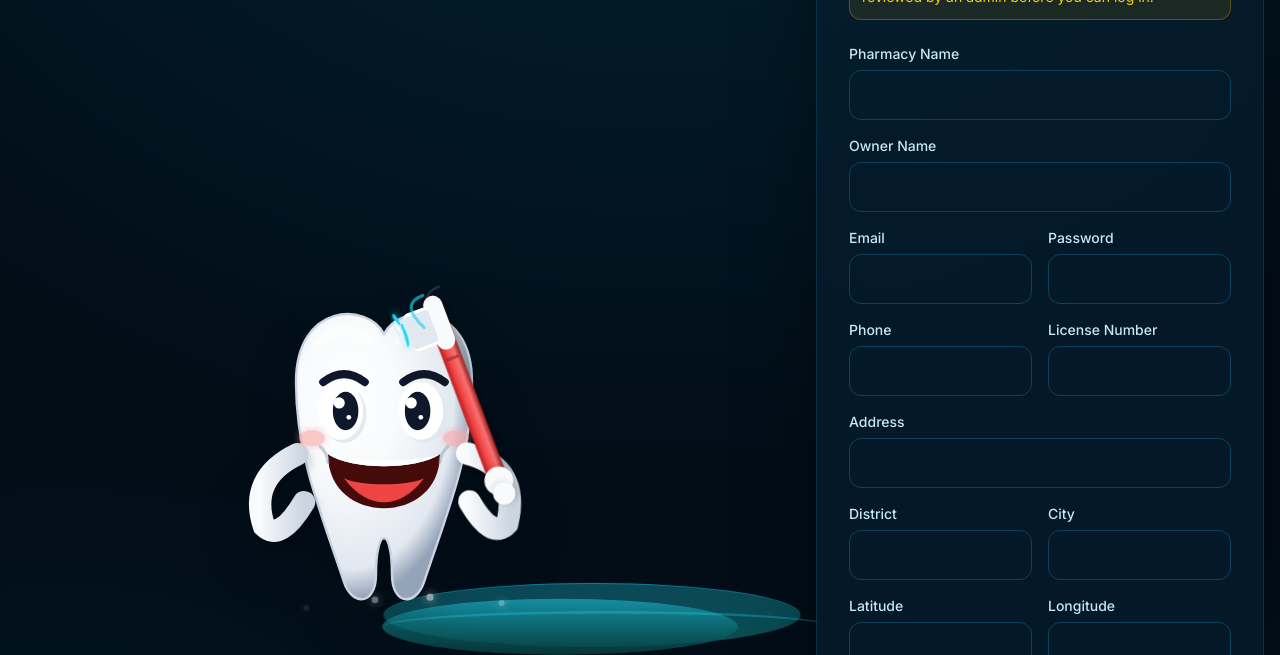
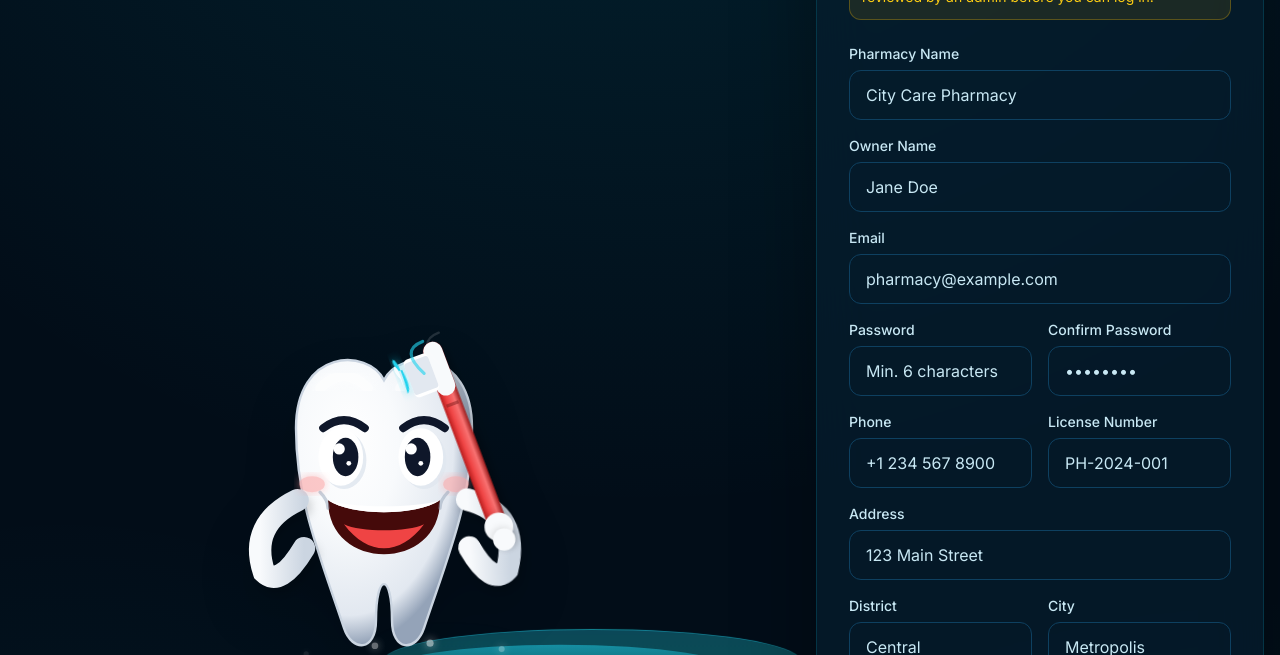
Before and after one commit to januuthayan1967-cloud/smart-oral-disease-detection, a React (Vite) app in the folder frontend/: page /register-pharmacy in a window 1280 px wide. Shown: the part 297-952 px from the top of the page. Built offline with nearby package versions, Linux system fonts and the light colour scheme; no server answers.

Commit message:
Fix registration automatic login and validation error display bugs

```diff
--- a/frontend/src/context/AuthContext.jsx
+++ b/frontend/src/context/AuthContext.jsx
@@ -48,10 +48,7 @@ export const AuthProvider = ({ children }) => {
 
   const register = async (userData) => {
     const { data } = await authAPI.register(userData);
-    localStorage.setItem('accessToken', data.data.accessToken);
-    localStorage.setItem('refreshToken', data.data.refreshToken);
-    setUser(data.data.user);
-    return data.data.user;
+    return data;
   };
 
   const registerPharmacy = async (formData) => {
--- a/frontend/src/pages/DentistRegister.jsx
+++ b/frontend/src/pages/DentistRegister.jsx
@@ -3,6 +3,7 @@ import { Link, useNavigate } from 'react-router-dom';
 import { useForm } from 'react-hook-form';
 import { motion } from 'framer-motion';
 import { useAuth } from '../context/AuthContext';
+import { getApiErrorMessage } from '../services/api';
 import AuthLayout from '../components/AuthLayout';
 import Button from '../components/Button';
 import Input from '../components/Input';
@@ -12,17 +13,26 @@ export default function DentistRegister() {
   const navigate = useNavigate();
   const [error, setError] = useState('');
   const [success, setSuccess] = useState('');
-  const { register, handleSubmit, formState: { isSubmitting } } = useForm();
+  const {
+    register,
+    handleSubmit,
+    watch,
+    formState: { errors, isSubmitting },
+  } = useForm();
+
+  const password = watch('password', '');
 
   const onSubmit = async (data) => {
     try {
       setError('');
       setSuccess('');
-      const result = await registerDentist(data);
-      setSuccess(result.message || 'Registration submitted! Awaiting admin approval.');
-      setTimeout(() => navigate('/login'), 4000);
+      const { confirmPassword, ...dentistData } = data;
+      const result = await registerDentist(dentistData);
+      const msg = result?.message || 'Registration submitted! Awaiting admin approval.';
+      setSuccess(msg);
+      setTimeout(() => navigate('/login', { state: { message: msg } }), 3000);
     } catch (err) {
-      setError(err.response?.data?.message || 'Registration failed. Please try again.');
+      setError(getApiErrorMessage(err, 'Registration failed. Please try again.'));
     }
   };
 
@@ -38,7 +48,7 @@ export default function DentistRegister() {
 
       {error && (
         <motion.div
-          className="mt-4 rounded-xl p-3 text-sm"
+          className="mt-4 rounded-xl p-3 text-sm font-medium"
           style={{ background: 'var(--error-bg)', color: 'var(--error)' }}
           initial={{ opacity: 0, y: -8 }}
           animate={{ opacity: 1, y: 0 }}
@@ -49,7 +59,7 @@ export default function DentistRegister() {
 
       {success && (
         <motion.div
-          className="mt-4 rounded-xl p-3 text-sm"
+          className="mt-4 rounded-xl p-3 text-sm font-medium"
           style={{ background: 'var(--success-bg)', color: 'var(--success)' }}
           initial={{ opacity: 0, y: -8 }}
           animate={{ opacity: 1, y: 0 }}
@@ -64,7 +74,8 @@ export default function DentistRegister() {
           <Input
             label="Full Name"
             placeholder="Dr. John Smith"
-            {...register('name', { required: true })}
+            error={errors.name?.message}
+            {...register('name', { required: 'Full name is required' })}
           />
         </div>
 
@@ -73,28 +84,69 @@ export default function DentistRegister() {
             label="Email Address"
             type="email"
             placeholder="dentist@example.com"
-            {...register('email', { required: true })}
+            autoComplete="email"
+            error={errors.email?.message}
+            {...register('email', {
+              required: 'Email is required',
+              pattern: {
+                value: /^[A-Z0-9._%+-]+@[A-Z0-9.-]+\.[A-Z]{2,}$/i,
+                message: 'Please enter a valid email address',
+              },
+            })}
           />
         </div>
 
+        <div>
           <Input
             label="Password"
             type="password"
             placeholder="Min. 6 characters"
-          {...register('password', { required: true, minLength: 6 })}
+            autoComplete="new-password"
+            error={errors.password?.message}
+            {...register('password', {
+              required: 'Password is required',
+              minLength: {
+                value: 6,
+                message: 'Password must be at least 6 characters.',
+              },
+            })}
           />
+        </div>
 
+        <div>
+          <Input
+            label="Confirm Password"
+            type="password"
+            placeholder="••••••••"
+            autoComplete="new-password"
+            error={errors.confirmPassword?.message}
+            {...register('confirmPassword', {
+              required: 'Please confirm your password',
+              validate: (val) => val === password || 'Passwords do not match',
+            })}
+          />
+        </div>
+
+        <div className="md:col-span-2">
           <Input
             label="Phone Number"
             placeholder="+1 234 567 8900"
-          {...register('phone')}
+            error={errors.phone?.message}
+            {...register('phone', {
+              validate: (val) =>
+                !val || /^[+]?[\d\s().-]{7,20}$/.test(val) || 'Please enter a valid phone number',
+            })}
           />
+        </div>
 
         <div className="md:col-span-2">
           <Input
             label="Professional License Number"
             placeholder="e.g. DDS-2024-001234"
-            {...register('professionalLicenseNumber', { required: true })}
+            error={errors.professionalLicenseNumber?.message}
+            {...register('professionalLicenseNumber', {
+              required: 'Professional license number is required',
+            })}
           />
           <p className="mt-1 text-xs text-theme-muted">
             Your official dental council license / registration number.
--- a/frontend/src/pages/Login.jsx
+++ b/frontend/src/pages/Login.jsx
@@ -1,5 +1,5 @@
 import { useEffect, useState } from 'react';
-import { Link, useNavigate } from 'react-router-dom';
+import { Link, useNavigate, useLocation } from 'react-router-dom';
 import { useForm } from 'react-hook-form';
 import { motion } from 'framer-motion';
 import { useAuth } from '../context/AuthContext';
@@ -12,8 +12,14 @@ import LoadingAnimation from '../components/LoadingAnimation';
 export default function Login() {
   const { login, user, loading } = useAuth();
   const navigate = useNavigate();
+  const location = useLocation();
   const [error, setError] = useState('');
-  const { register, handleSubmit, formState: { isSubmitting } } = useForm();
+  const [success, setSuccess] = useState(location.state?.message || '');
+  const {
+    register,
+    handleSubmit,
+    formState: { errors, isSubmitting },
+  } = useForm();
 
   useEffect(() => {
     if (!loading && user) {
@@ -24,6 +30,7 @@ export default function Login() {
   const onSubmit = async (data) => {
     try {
       setError('');
+      setSuccess('');
       await login(data);
     } catch (err) {
       setError(getApiErrorMessage(err, 'Login failed. Please check your credentials.'));
@@ -36,9 +43,20 @@ export default function Login() {
 
   return (
     <AuthLayout title="Welcome Back" subtitle="Sign in to your Oral AI account">
+      {success && (
+        <motion.div
+          className="mt-4 rounded-xl p-3 text-sm font-medium"
+          style={{ background: 'var(--success-bg)', color: 'var(--success)' }}
+          initial={{ opacity: 0, y: -8 }}
+          animate={{ opacity: 1, y: 0 }}
+        >
+          {success}
+        </motion.div>
+      )}
+
       {error && (
         <motion.div
-          className="mt-4 rounded-xl p-3 text-sm"
+          className="mt-4 rounded-xl p-3 text-sm font-medium"
           style={{ background: 'var(--error-bg)', color: 'var(--error)' }}
           initial={{ opacity: 0, y: -8 }}
           animate={{ opacity: 1, y: 0 }}
@@ -52,13 +70,25 @@ export default function Login() {
           label="Email"
           type="email"
           autoComplete="email"
-          {...register('email', { required: true })}
+          placeholder="name@example.com"
+          error={errors.email?.message}
+          {...register('email', {
+            required: 'Email is required',
+            pattern: {
+              value: /^[A-Z0-9._%+-]+@[A-Z0-9.-]+\.[A-Z]{2,}$/i,
+              message: 'Please enter a valid email address',
+            },
+          })}
         />
         <Input
           label="Password"
           type="password"
           autoComplete="current-password"
-          {...register('password', { required: true })}
+          placeholder="••••••••"
+          error={errors.password?.message}
+          {...register('password', {
+            required: 'Password is required',
+          })}
         />
         <Button type="submit" disabled={isSubmitting} className="w-full" size="lg">
           {isSubmitting ? 'Signing in...' : 'Login'}
--- a/frontend/src/pages/PharmacyRegister.jsx
+++ b/frontend/src/pages/PharmacyRegister.jsx
@@ -3,6 +3,7 @@ import { Link, useNavigate } from 'react-router-dom';
 import { useForm } from 'react-hook-form';
 import { motion } from 'framer-motion';
 import { useAuth } from '../context/AuthContext';
+import { getApiErrorMessage } from '../services/api';
 import AuthLayout from '../components/AuthLayout';
 import Button from '../components/Button';
 import Input from '../components/Input';
@@ -17,7 +18,14 @@ export default function PharmacyRegister() {
     businessRegistration: null,
     pharmacistQualification: null,
   });
-  const { register, handleSubmit, formState: { isSubmitting } } = useForm();
+  const {
+    register,
+    handleSubmit,
+    watch,
+    formState: { errors, isSubmitting },
+  } = useForm();
+
+  const password = watch('password', '');
 
   const handleDocChange = (field, file) => {
     setDocs((prev) => ({ ...prev, [field]: file }));
@@ -43,21 +51,26 @@ export default function PharmacyRegister() {
       setSuccess('');
 
       if (!docs.pharmacyLicense || !docs.businessRegistration || !docs.pharmacistQualification) {
-        setError('All three documents are required.');
+        setError('All three documents are required: Pharmacy License, Business Registration, and Pharmacist Qualification.');
         return;
       }
 
       const formData = new FormData();
-      Object.entries(data).forEach(([key, value]) => formData.append(key, value));
+      Object.entries(data).forEach(([key, value]) => {
+        if (key !== 'confirmPassword') {
+          formData.append(key, value);
+        }
+      });
       formData.append('pharmacyLicense', docs.pharmacyLicense);
       formData.append('businessRegistration', docs.businessRegistration);
       formData.append('pharmacistQualification', docs.pharmacistQualification);
 
       const result = await registerPharmacy(formData);
-      setSuccess(result.message || 'Registration submitted successfully!');
-      setTimeout(() => navigate('/login'), 3000);
+      const msg = result?.message || 'Pharmacy registration submitted. Please wait for admin approval before logging in.';
+      setSuccess(msg);
+      setTimeout(() => navigate('/login', { state: { message: msg } }), 3000);
     } catch (err) {
-      setError(err.response?.data?.message || 'Registration failed');
+      setError(getApiErrorMessage(err, 'Registration failed'));
     }
   };
 
@@ -73,7 +86,7 @@ export default function PharmacyRegister() {
 
       {error && (
         <motion.div
-          className="mt-4 rounded-xl p-3 text-sm"
+          className="mt-4 rounded-xl p-3 text-sm font-medium"
           style={{ background: 'var(--error-bg)', color: 'var(--error)' }}
           initial={{ opacity: 0, y: -8 }}
           animate={{ opacity: 1, y: 0 }}
@@ -84,7 +97,7 @@ export default function PharmacyRegister() {
 
       {success && (
         <motion.div
-          className="mt-4 rounded-xl p-3 text-sm"
+          className="mt-4 rounded-xl p-3 text-sm font-medium"
           style={{ background: 'var(--success-bg)', color: 'var(--success)' }}
           initial={{ opacity: 0, y: -8 }}
           animate={{ opacity: 1, y: 0 }}
@@ -95,37 +108,139 @@ export default function PharmacyRegister() {
 
       <form onSubmit={handleSubmit(onSubmit)} className="mt-6 grid gap-4 md:grid-cols-2">
         <div className="md:col-span-2">
-          <Input label="Pharmacy Name" {...register('pharmacyName', { required: true })} />
+          <Input
+            label="Pharmacy Name"
+            placeholder="City Care Pharmacy"
+            error={errors.pharmacyName?.message}
+            {...register('pharmacyName', { required: 'Pharmacy name is required' })}
+          />
         </div>
         <div className="md:col-span-2">
-          <Input label="Owner Name" {...register('ownerName', { required: true })} />
+          <Input
+            label="Owner Name"
+            placeholder="Jane Doe"
+            error={errors.ownerName?.message}
+            {...register('ownerName', { required: 'Owner name is required' })}
+          />
+        </div>
+        <div className="md:col-span-2">
+          <Input
+            label="Email"
+            type="email"
+            placeholder="pharmacy@example.com"
+            autoComplete="email"
+            error={errors.email?.message}
+            {...register('email', {
+              required: 'Email is required',
+              pattern: {
+                value: /^[A-Z0-9._%+-]+@[A-Z0-9.-]+\.[A-Z]{2,}$/i,
+                message: 'Please enter a valid email address',
+              },
+            })}
+          />
         </div>
         <div>
-          <Input label="Email" type="email" {...register('email', { required: true })} />
+          <Input
+            label="Password"
+            type="password"
+            placeholder="Min. 6 characters"
+            autoComplete="new-password"
+            error={errors.password?.message}
+            {...register('password', {
+              required: 'Password is required',
+              minLength: {
+                value: 6,
+                message: 'Password must be at least 6 characters.',
+              },
+            })}
+          />
         </div>
         <div>
-          <Input label="Password" type="password" {...register('password', { required: true, minLength: 6 })} />
+          <Input
+            label="Confirm Password"
+            type="password"
+            placeholder="••••••••"
+            autoComplete="new-password"
+            error={errors.confirmPassword?.message}
+            {...register('confirmPassword', {
+              required: 'Please confirm your password',
+              validate: (val) => val === password || 'Passwords do not match',
+            })}
+          />
         </div>
         <div>
-          <Input label="Phone" {...register('phone', { required: true })} />
+          <Input
+            label="Phone"
+            placeholder="+1 234 567 8900"
+            error={errors.phone?.message}
+            {...register('phone', {
+              required: 'Phone number is required',
+              validate: (val) =>
+                /^[+]?[\d\s().-]{7,20}$/.test(val) || 'Please enter a valid phone number',
+            })}
+          />
         </div>
         <div>
-          <Input label="License Number" {...register('licenseNumber', { required: true })} />
+          <Input
+            label="License Number"
+            placeholder="PH-2024-001"
+            error={errors.licenseNumber?.message}
+            {...register('licenseNumber', { required: 'License number is required' })}
+          />
         </div>
         <div className="md:col-span-2">
-          <Input label="Address" {...register('address', { required: true })} />
+          <Input
+            label="Address"
+            placeholder="123 Main Street"
+            error={errors.address?.message}
+            {...register('address', { required: 'Address is required' })}
+          />
         </div>
         <div>
-          <Input label="District" {...register('district', { required: true })} />
+          <Input
+            label="District"
+            placeholder="Central"
+            error={errors.district?.message}
+            {...register('district', { required: 'District is required' })}
+          />
         </div>
         <div>
-          <Input label="City" {...register('city', { required: true })} />
+          <Input
+            label="City"
+            placeholder="Metropolis"
+            error={errors.city?.message}
+            {...register('city', { required: 'City is required' })}
+          />
         </div>
         <div>
-          <Input id="latitude" label="Latitude" type="number" step="any" {...register('latitude', { required: true })} />
+          <Input
+            id="latitude"
+            label="Latitude"
+            type="number"
+            step="any"
+            placeholder="40.7128"
+            error={errors.latitude?.message}
+            {...register('latitude', {
+              required: 'Latitude is required',
+              min: { value: -90, message: 'Latitude must be between -90 and 90' },
+              max: { value: 90, message: 'Latitude must be between -90 and 90' },
+            })}
+          />
         </div>
         <div>
-          <Input id="longitude" label="Longitude" type="number" step="any" {...register('longitude', { required: true })} />
+          <Input
+            id="longitude"
+            label="Longitude"
+            type="number"
+            step="any"
+            placeholder="-74.0060"
+            error={errors.longitude?.message}
+            {...register('longitude', {
+              required: 'Longitude is required',
+              min: { value: -180, message: 'Longitude must be between -180 and 180' },
+              max: { value: 180, message: 'Longitude must be between -180 and 180' },
+            })}
+          />
         </div>
 
         <div className="md:col-span-2">
--- a/frontend/src/pages/Register.jsx
+++ b/frontend/src/pages/Register.jsx
@@ -12,13 +12,27 @@ export default function Register() {
   const { register: registerUser } = useAuth();
   const navigate = useNavigate();
   const [error, setError] = useState('');
-  const { register, handleSubmit, formState: { isSubmitting } } = useForm();
+  const [success, setSuccess] = useState('');
+  const {
+    register,
+    handleSubmit,
+    watch,
+    formState: { errors, isSubmitting },
+  } = useForm();
+
+  const password = watch('password', '');
 
   const onSubmit = async (data) => {
     try {
       setError('');
-      await registerUser(data);
-      navigate('/dashboard');
+      setSuccess('');
+      const { confirmPassword, ...userData } = data;
+      const res = await registerUser(userData);
+      const successMsg = res?.message || 'Registration successful! Please login to continue.';
+      setSuccess(successMsg);
+      setTimeout(() => {
+        navigate('/login', { state: { message: successMsg } });
+      }, 2000);
     } catch (err) {
       setError(getApiErrorMessage(err, 'Registration failed'));
     }
@@ -28,7 +42,7 @@ export default function Register() {
     <AuthLayout title="Create Account" subtitle="Join Oral AI for smart dental care">
       {error && (
         <motion.div
-          className="mt-4 rounded-xl p-3 text-sm"
+          className="mt-4 rounded-xl p-3 text-sm font-medium"
           style={{ background: 'var(--error-bg)', color: 'var(--error)' }}
           initial={{ opacity: 0, y: -8 }}
           animate={{ opacity: 1, y: 0 }}
@@ -37,25 +51,94 @@ export default function Register() {
         </motion.div>
       )}
 
+      {success && (
+        <motion.div
+          className="mt-4 rounded-xl p-3 text-sm font-medium"
+          style={{ background: 'var(--success-bg)', color: 'var(--success)' }}
+          initial={{ opacity: 0, y: -8 }}
+          animate={{ opacity: 1, y: 0 }}
+        >
+          {success}
+        </motion.div>
+      )}
+
       <form onSubmit={handleSubmit(onSubmit)} className="mt-6 grid gap-4 md:grid-cols-2">
         <div className="md:col-span-2">
-          <Input label="Full Name" {...register('name', { required: true })} />
-        </div>
-        <div className="md:col-span-2">
-          <Input label="Email" type="email" autoComplete="email" {...register('email', { required: true })} />
+          <Input
+            label="Full Name"
+            placeholder="John Doe"
+            error={errors.name?.message}
+            {...register('name', {
+              required: 'Full name is required',
+            })}
+          />
         </div>
         <div className="md:col-span-2">
           <Input
+            label="Email"
+            type="email"
+            placeholder="john@example.com"
+            autoComplete="email"
+            error={errors.email?.message}
+            {...register('email', {
+              required: 'Email is required',
+              pattern: {
+                value: /^[A-Z0-9._%+-]+@[A-Z0-9.-]+\.[A-Z]{2,}$/i,
+                message: 'Please enter a valid email address',
+              },
+            })}
+          />
+        </div>
+        <div>
+          <Input
             label="Password"
             type="password"
+            placeholder="••••••••"
             autoComplete="new-password"
-            {...register('password', { required: true, minLength: 6 })}
+            error={errors.password?.message}
+            {...register('password', {
+              required: 'Password is required',
+              minLength: {
+                value: 6,
+                message: 'Password must be at least 6 characters.',
+              },
+            })}
           />
         </div>
-        <Input label="Phone" {...register('phone')} />
-        <Input label="Age" type="number" {...register('age')} />
+        <div>
+          <Input
+            label="Confirm Password"
+            type="password"
+            placeholder="••••••••"
+            autoComplete="new-password"
+            error={errors.confirmPassword?.message}
+            {...register('confirmPassword', {
+              required: 'Please confirm your password',
+              validate: (val) => val === password || 'Passwords do not match',
+            })}
+          />
+        </div>
+        <Input
+          label="Phone"
+          placeholder="+1 234 567 8900"
+          error={errors.phone?.message}
+          {...register('phone', {
+            validate: (val) =>
+              !val || /^[+]?[\d\s().-]{7,20}$/.test(val) || 'Please enter a valid phone number',
+          })}
+        />
+        <Input
+          label="Age"
+          type="number"
+          placeholder="25"
+          error={errors.age?.message}
+          {...register('age', {
+            min: { value: 1, message: 'Age must be between 1 and 120' },
+            max: { value: 120, message: 'Age must be between 1 and 120' },
+          })}
+        />
         <div className="md:col-span-2">
-          <Input label="Gender" as="select" {...register('gender')}>
+          <Input label="Gender" as="select" error={errors.gender?.message} {...register('gender')}>
             <option value="">Select</option>
             <option value="male">Male</option>
             <option value="female">Female</option>
```
Also changed, not shown: 2 other files (tests, documents, lock files or other folders). Lines whose indentation alone changed are shown as unchanged.
